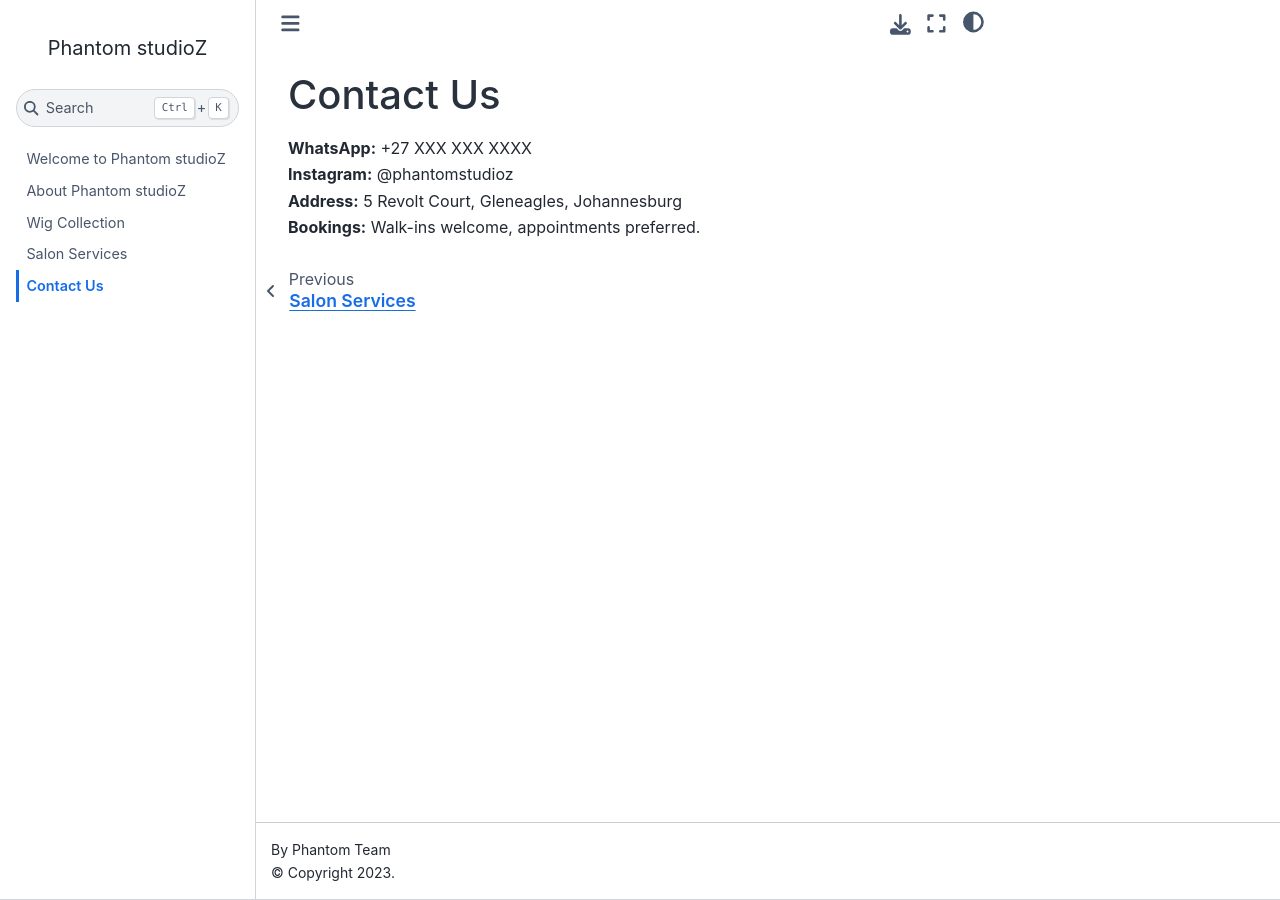
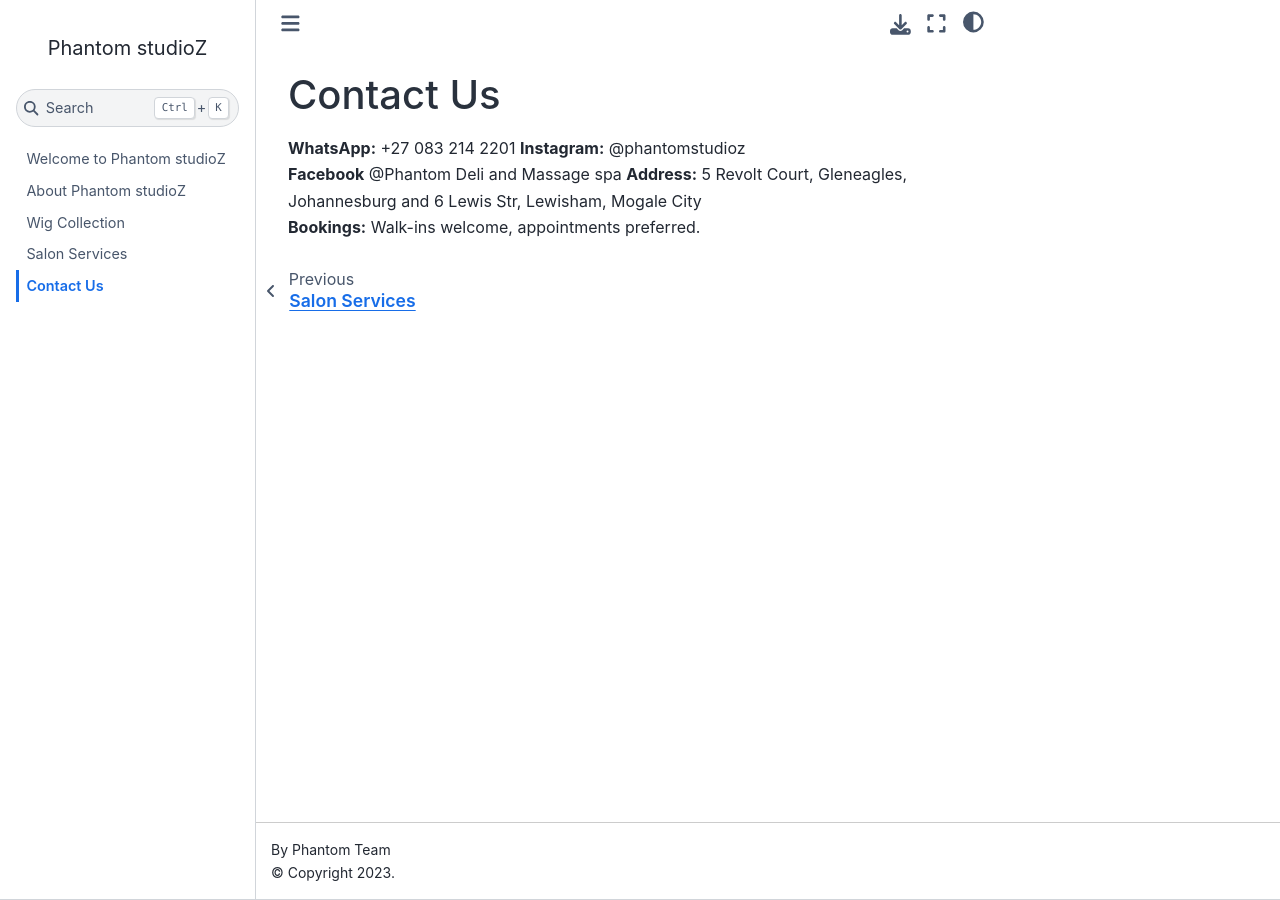
Before and after one commit to Zynudine1/phantomstudioz.github.io, a Jupyter Book: the page built from contact.md, in a window 1280 px wide. Built offline with Jupyter Book 1.0.4 settings and Sphinx 7.4.7 and the Sphinx Book theme 1.1.4, drawn with Linux system fonts in a browser that asks for light colours.

Commit message:
Update contact.md

```diff
--- a/contact.md
+++ b/contact.md
@@ -1,5 +1,6 @@
 # Contact Us
-**WhatsApp:** +27 XXX XXX XXXX
+**WhatsApp:** +27 083 214 2201
 **Instagram:** @phantomstudioz
-**Address:** 5 Revolt Court, Gleneagles, Johannesburg
+**Facebook** @Phantom Deli and Massage spa
+**Address:** 5 Revolt Court, Gleneagles, Johannesburg and 6 Lewis Str, Lewisham, Mogale City
 **Bookings:** Walk-ins welcome, appointments preferred.
```
